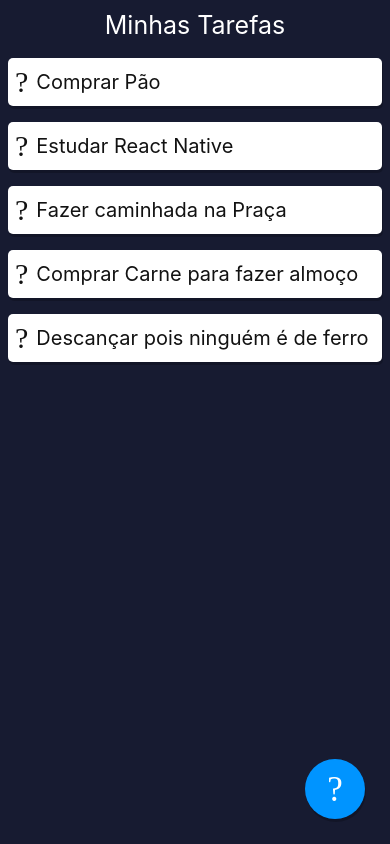
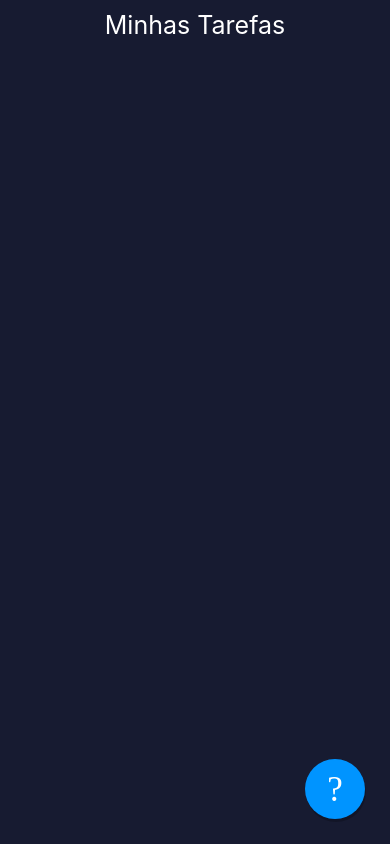
Before and after one commit to sjtorres/myTasks, a React Native app: screen / in a window 390 px wide. Built offline with nearby package versions, Linux system fonts and the light colour scheme.

Commit message:
Function handleAdd completed

```diff
--- a/App.js
+++ b/App.js
@@ -8,15 +8,22 @@ import * as Animatable from 'react-native-animatable'
 const AnimateBtn = Animatable.createAnimatableComponent(TouchableOpacity)
 
 export default function App() {
-  const [task, setTask] = useState([
-    { key: 1, task: 'Comprar Pão' },
-    { key: 2, task: 'Estudar React Native' },
-    { key: 3, task: 'Fazer caminhada na Praça' },
-    { key: 4, task: 'Comprar Carne para fazer almoço' },
-    { key: 5, task: 'Descançar pois ninguém é de ferro' },
-  ])
+  const [task, setTask] = useState([])
+  const [open, setOpen] = useState(false)
+  const [input, setInput] = useState('')
 
-  const [open, setOpen] = useState(false)
+  function handleAdd() {
+    if(input === '') return
+
+    const data = {
+      key: input,
+      task: input
+    }
+
+    setTask([...task, data])
+    setOpen(false)
+    setInput('')
+  }
 
   return (
     <SafeAreaView style={styles.container}>
@@ -44,19 +51,21 @@ export default function App() {
             <Text style={styles.modalTitle}> Nova Tarefa </Text>
           </View>
 
-          <View style={styles.modalBody}>
+          <Animatable.View style={styles.modalBody} animation="fadeInUp" useNativeDriver>
             <TextInput
               multiline={true}
               placeholderTextColor="#747474"
               autoCorrect={false}
               placeholder="O que precisa fazer hoje?"
               style={styles.input}
+              value={input}
+              onChangeText={ (texto) => setInput(texto) }
             />
 
-            <TouchableOpacity style={styles.handleAdd}>
+            <TouchableOpacity style={styles.handleAdd} onPress={handleAdd}>
               <Text style={styles.handleAddText}>Cadastrar</Text>
             </TouchableOpacity>
-          </View>
+          </Animatable.View>
 
           </SafeAreaView>
       </Modal>
```
